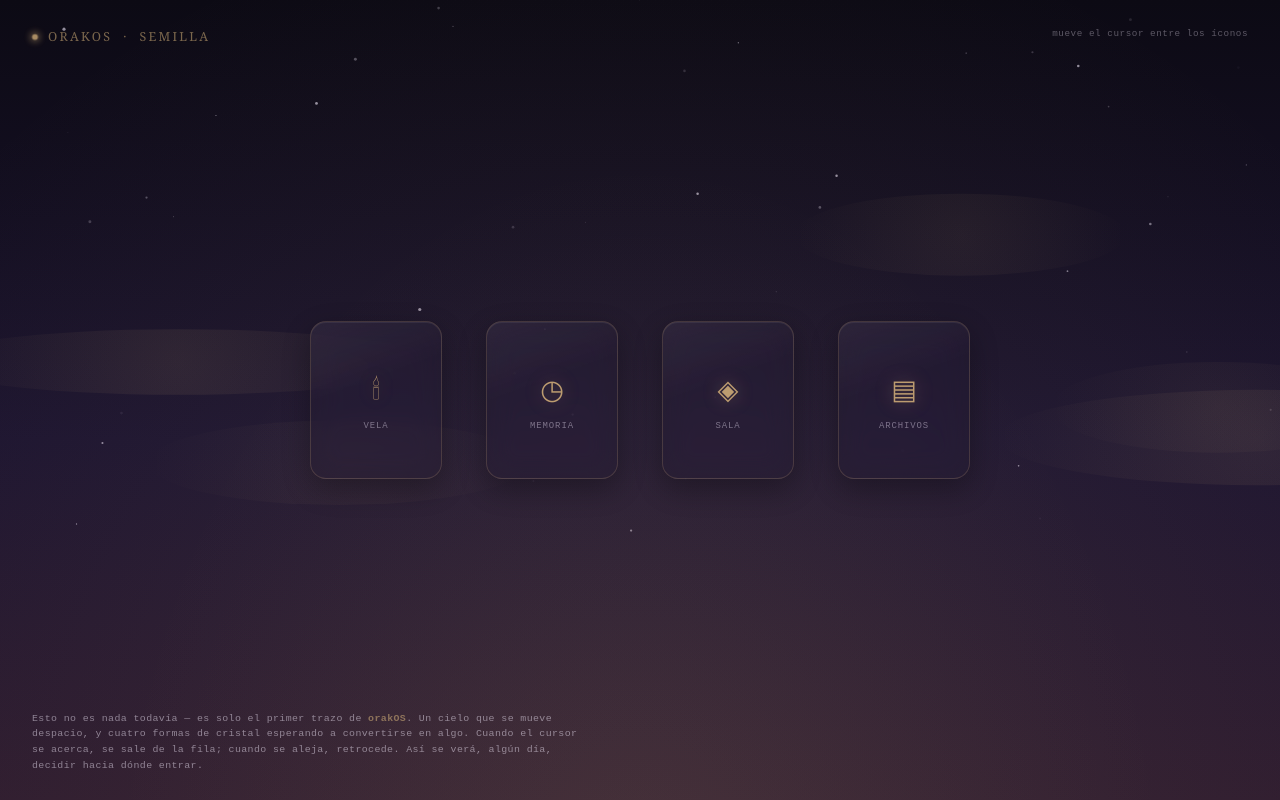
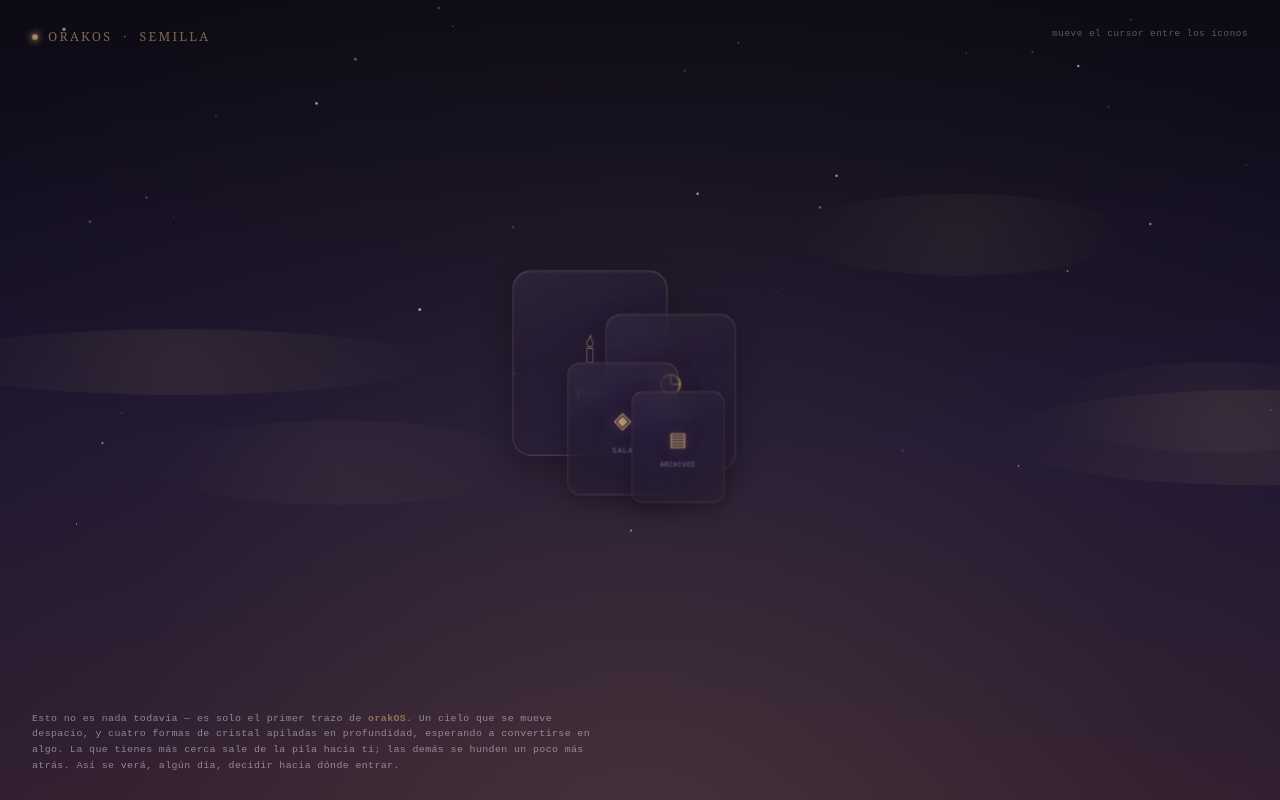
Before and after one commit to yourfriendjack/orakOS, a plain HTML site: page index.html in a window 1280 px wide. Drawn offline with Linux system fonts and the light colour scheme; animation ran at ten frames a second.

Commit message:
Iconos apilados en profundidad en vez de en linea

```diff
--- a/index.html
+++ b/index.html
@@ -58,14 +58,13 @@ html,body{
 
 .stage{
   position:fixed;inset:0;
-  display:flex;align-items:center;justify-content:center;
-  gap:44px;
-  perspective:900px;
+  perspective:1100px;
 }
 .icon{
-  --depth:0;
-  position:relative;
+  position:absolute;
+  left:50%;top:50%;
   width:132px;height:158px;
+  margin:-79px 0 0 -66px;
   border-radius:16px;
   background:
     linear-gradient(160deg, rgba(255,255,255,0.07), rgba(255,255,255,0.01) 40%),
@@ -79,10 +78,9 @@ html,body{
   display:flex;flex-direction:column;align-items:center;justify-content:center;
   gap:14px;
   cursor:pointer;
-  transform:translateZ(0) scale(1);
   filter:blur(0px) brightness(1);
   opacity:0.86;
-  transition:transform 0.55s cubic-bezier(.2,.8,.2,1), filter 0.55s ease, opacity 0.55s ease, box-shadow 0.55s ease, border-color 0.55s ease;
+  transition:transform 0.6s cubic-bezier(.2,.8,.2,1), filter 0.6s ease, opacity 0.6s ease, box-shadow 0.6s ease, border-color 0.6s ease;
 }
 .icon .glyph{
   font-size:1.7rem;
@@ -98,7 +96,6 @@ html,body{
   color:var(--fog);
 }
 .icon.near{
-  transform:translateZ(60px) scale(1.14);
   opacity:1;
   border-color:rgba(214,178,122,0.5);
   box-shadow:
@@ -107,9 +104,8 @@ html,body{
     inset 0 1px 0 rgba(255,255,255,0.14);
 }
 .icon.far{
-  transform:translateZ(-40px) scale(0.9);
   filter:blur(1.5px) brightness(0.8);
-  opacity:0.55;
+  opacity:0.5;
 }
 
 .hint{
@@ -134,14 +130,14 @@ html,body{
 <div class="hint">mueve el cursor entre los íconos</div>
 
 <div class="stage" id="stage">
-  <div class="icon" data-label="Vela"><div class="glyph">🕯</div><div class="label">Vela</div></div>
-  <div class="icon" data-label="Memoria"><div class="glyph">◷</div><div class="label">Memoria</div></div>
-  <div class="icon" data-label="Sala"><div class="glyph">◈</div><div class="label">Sala</div></div>
-  <div class="icon" data-label="Archivos"><div class="glyph">▤</div><div class="label">Archivos</div></div>
+  <div class="icon" data-dx="-46" data-dy="-34" data-z="90" data-scale="1.08"><div class="glyph">🕯</div><div class="label">Vela</div></div>
+  <div class="icon" data-dx="30" data-dy="-8" data-z="20" data-scale="0.97"><div class="glyph">◷</div><div class="label">Memoria</div></div>
+  <div class="icon" data-dx="-18" data-dy="30" data-z="-50" data-scale="0.88"><div class="glyph">◈</div><div class="label">Sala</div></div>
+  <div class="icon" data-dx="42" data-dy="52" data-z="-120" data-scale="0.78"><div class="glyph">▤</div><div class="label">Archivos</div></div>
 </div>
 
 <div class="caption">
-  Esto no es nada todavía — es solo el primer trazo de <b>orakOS</b>. Un cielo que se mueve despacio, y cuatro formas de cristal esperando a convertirse en algo. Cuando el cursor se acerca, se sale de la fila; cuando se aleja, retrocede. Así se verá, algún día, decidir hacia dónde entrar.
+  Esto no es nada todavía — es solo el primer trazo de <b>orakOS</b>. Un cielo que se mueve despacio, y cuatro formas de cristal apiladas en profundidad, esperando a convertirse en algo. La que tienes más cerca sale de la pila hacia ti; las demás se hunden un poco más atrás. Así se verá, algún día, decidir hacia dónde entrar.
 </div>
 
 <script>
@@ -223,31 +219,55 @@ function draw(){
 }
 draw();
 
-// Profundidad por proximidad del cursor
-const stage = document.getElementById('stage');
+// Pila de profundidad: cada ícono descansa en su propio punto (dx, dy, z);
+// el más cercano al cursor sale hacia el frente, los demás se hunden más en la pila.
 const icons = Array.from(document.querySelectorAll('.icon'));
+icons.forEach(icon => {
+  icon.base = {
+    dx: parseFloat(icon.dataset.dx),
+    dy: parseFloat(icon.dataset.dy),
+    z: parseFloat(icon.dataset.z),
+    scale: parseFloat(icon.dataset.scale),
+  };
+  applyTransform(icon, 'rest');
+});
+
+function applyTransform(icon, state){
+  const b = icon.base;
+  let dz = 0, sMul = 1;
+  if(state === 'near'){ dz = 90; sMul = 1.12; }
+  else if(state === 'far'){ dz = -70; sMul = 0.9; }
+  const z = b.z + dz;
+  const scale = b.scale * sMul;
+  icon.style.transform = `translate3d(${b.dx}px, ${b.dy}px, ${z}px) scale(${scale})`;
+}
+
 function updateDepth(clientX, clientY){
-  let nearest = null, nearestDist = Infinity;
+  let nearestDist = Infinity, nearestIcon = null;
   const dists = icons.map(icon => {
     const r = icon.getBoundingClientRect();
     const cx = r.left + r.width/2, cy = r.top + r.height/2;
     const d = Math.hypot(clientX-cx, clientY-cy);
-    if(d < nearestDist){ nearestDist = d; nearest = icon; }
+    if(d < nearestDist){ nearestDist = d; nearestIcon = icon; }
     return d;
   });
   icons.forEach((icon, i) => {
     icon.classList.remove('near','far');
-    if(dists[i] < 190) icon.classList.add('near');
-    else if(dists[i] > 340) icon.classList.add('far');
+    let state = 'rest';
+    if(icon === nearestIcon && dists[i] < 220){ state = 'near'; icon.classList.add('near'); }
+    else { state = 'far'; icon.classList.add('far'); }
+    applyTransform(icon, state);
   });
 }
 window.addEventListener('pointermove', e => updateDepth(e.clientX, e.clientY));
-window.addEventListener('pointerleave', () => icons.forEach(i => i.classList.remove('near','far')));
+window.addEventListener('pointerleave', () => {
+  icons.forEach(icon => { icon.classList.remove('near','far'); applyTransform(icon, 'rest'); });
+});
 
 icons.forEach(icon => {
   icon.addEventListener('click', () => {
     icon.animate(
-      [{transform:icon.style.transform||'scale(1.14)'},{transform:'scale(1.22)'},{transform:icon.classList.contains('near')?'scale(1.14)':'scale(1)'}],
+      [{transform:icon.style.transform},{transform:icon.style.transform.replace(/scale\(([^)]+)\)/, (m,s)=>`scale(${parseFloat(s)*1.08})`)},{transform:icon.style.transform}],
       {duration:420, easing:'cubic-bezier(.2,.8,.2,1)'}
     );
   });
```
